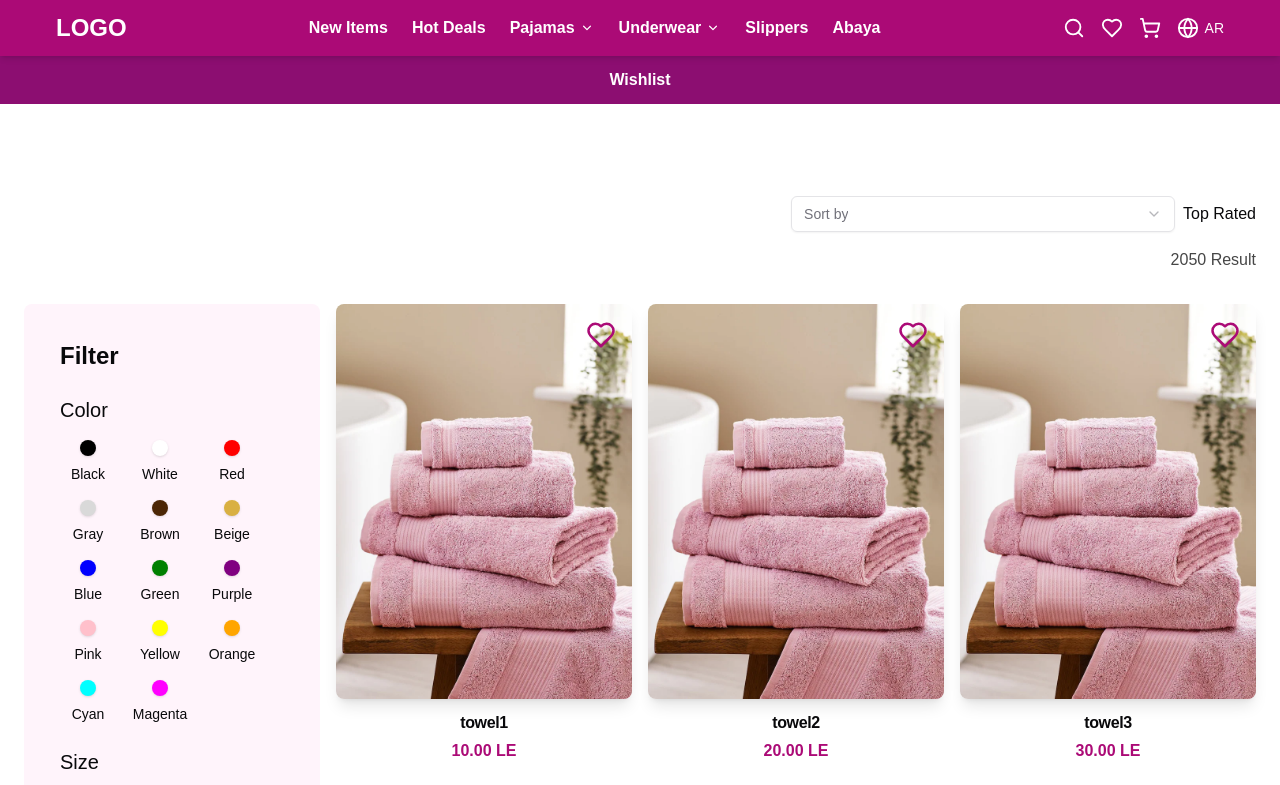
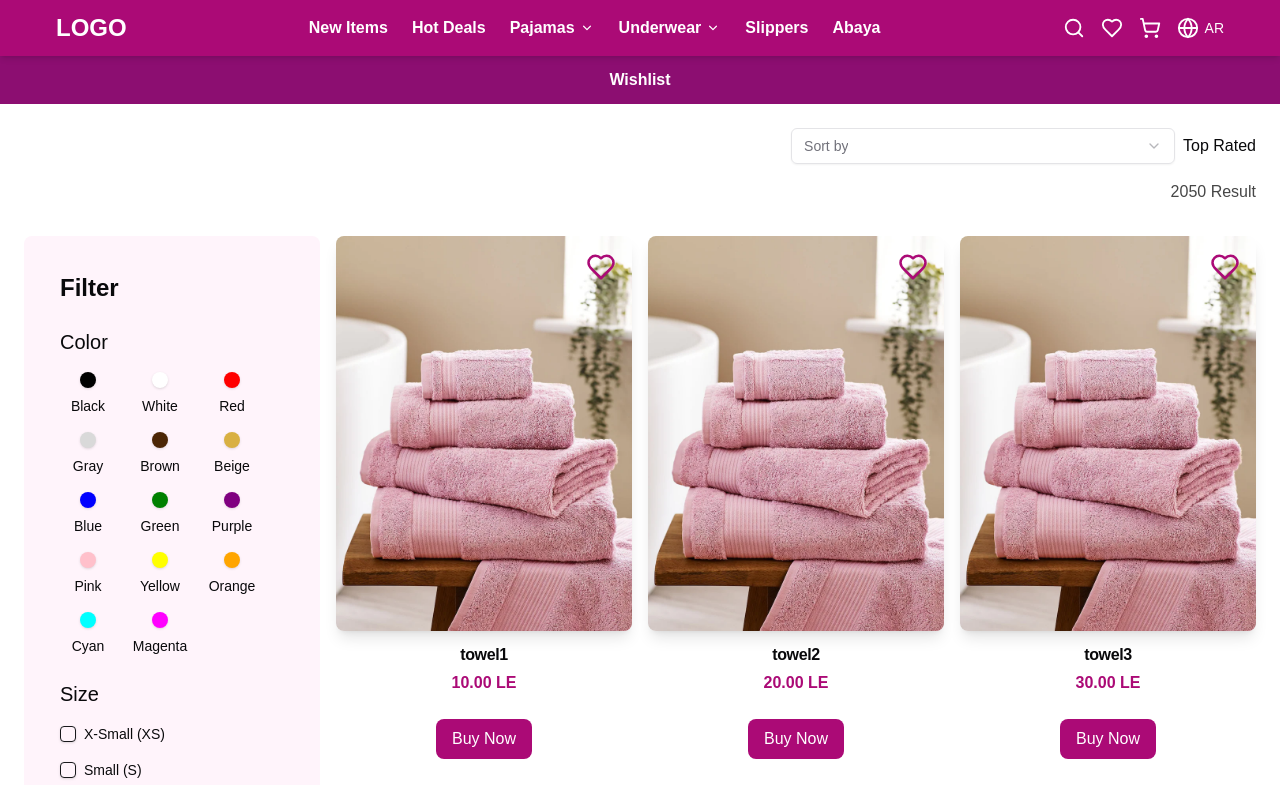
Before and after one commit to abdelfatah403/TakberStore.web, a Next.js app: page /en/WishList in a window 1280 px wide. Shown: the top 785 px of the page. Built offline with nearby package versions, Linux system fonts and the light colour scheme.

Commit message:
update wishList

```diff
--- a/src/app/[locale]/WishList/page.tsx
+++ b/src/app/[locale]/WishList/page.tsx
@@ -163,15 +163,8 @@ const WishList = ({ params }: WishListProps) => {
        <div className="bg-[#8c0e71] h-12 flex items-center justify-center">
         <h1 className="text-white navFont">Wishlist</h1>
       </div>
-
-       {/* Page Header */}
-      <div className="page-header mb-8 md:mb-14">
-        <h1 className="text-center text-white text-2xl md:text-3xl">
-          {category?.toUpperCase()}
-        </h1>
-      </div>
       {/* Container */}
-      <div className="container px-4 md:px-6">
+      <div className="container px-4 md:px-6 mt-4 md:mt-6">
         {/* Sorting */}
         <div className="flex flex-col sm:flex-row justify-end items-start sm:items-center mb-4 gap-2 text-base md:text-xl">
           <Select onValueChange={handleSortChange}>
```
